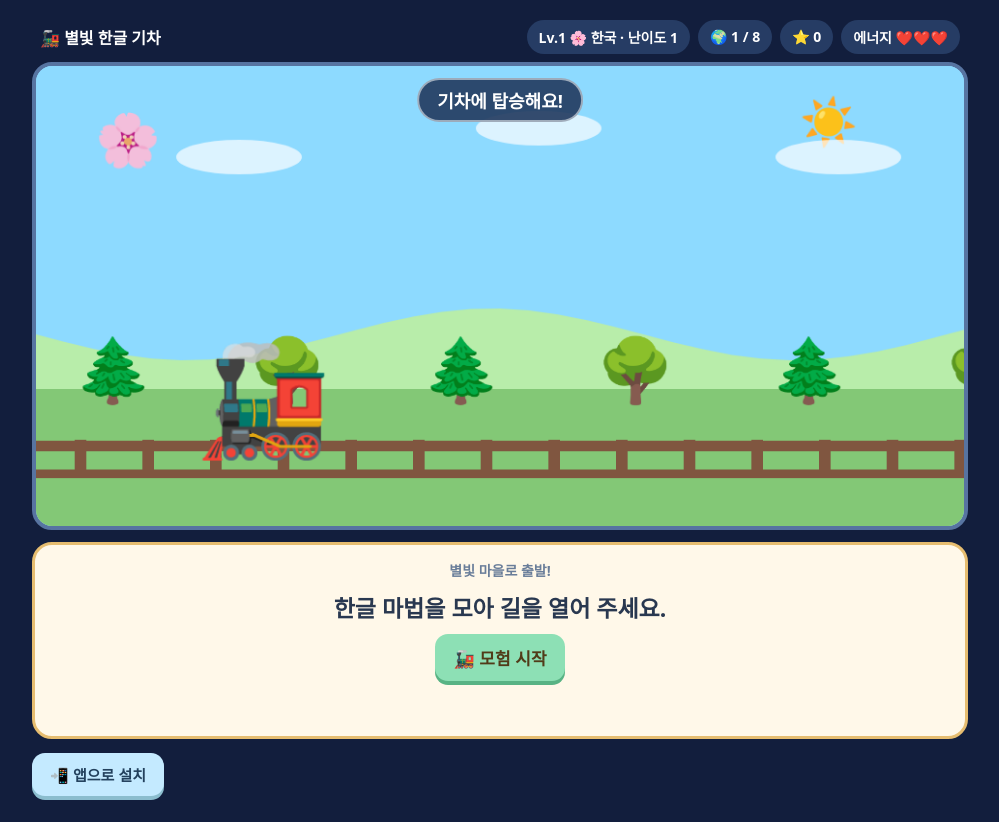
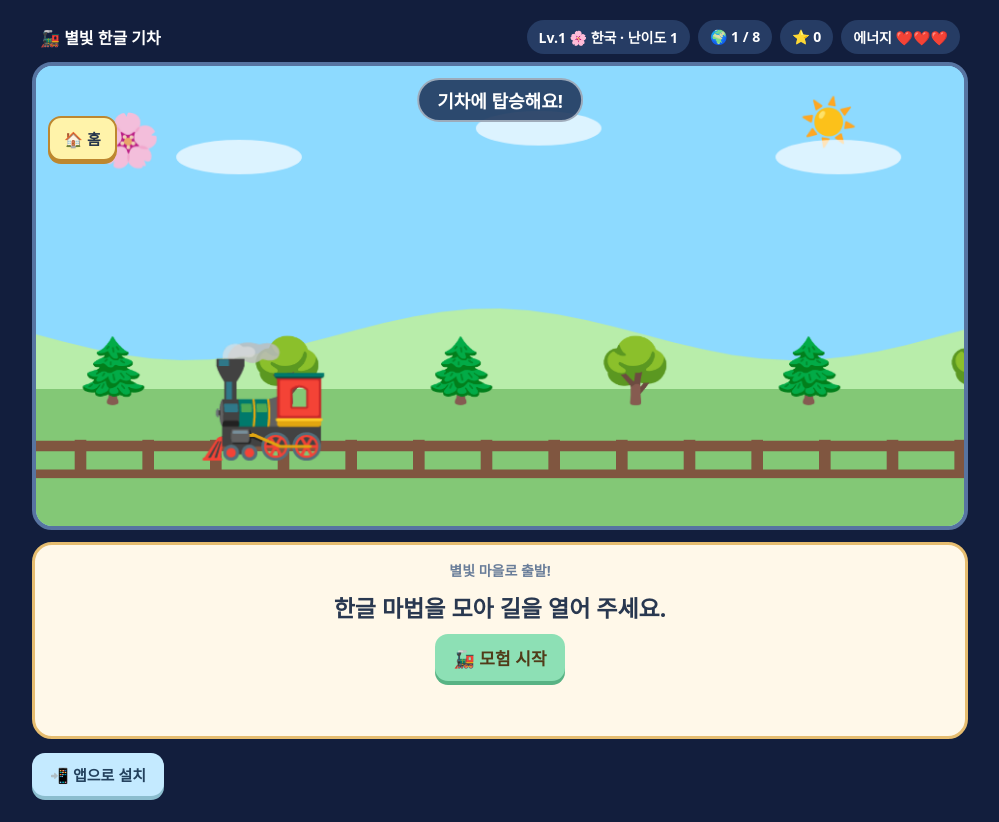
Before and after one commit to lsw53120-byte/require, a plain HTML site: page sori-hangul-webapp/rpg/index.html in a window 1280 px wide. Shown: the whole page, without its empty margins (140-1139 px from the left). Drawn offline with Linux system fonts and the light colour scheme.

Commit message:
Show home button on the initial RPG screen

```diff
--- a/sori-hangul-webapp/rpg/index.html
+++ b/sori-hangul-webapp/rpg/index.html
@@ -164,4 +164,4 @@ applyDestination=function(){
 levels.forEach((p,i)=>p.sourceIndex=i);
 const initialStart=$('start').onclick;
 $('start').onclick=()=>{shuffleMissions();initialStart()};
-</script><script src="./progress.js?v=4"></script></body></html>
+</script><script src="./progress.js?v=5"></script></body></html>
--- a/sori-hangul-webapp/rpg/progress.js
+++ b/sori-hangul-webapp/rpg/progress.js
@@ -2,7 +2,7 @@
   const key='hangul-world-rpg-progress-v1';
   const note=document.querySelector('.note'); if(note)note.remove();
   const start=document.getElementById('start');
-  const home=document.createElement('button');home.className='secondary';home.textContent='🏠 메인 화면';home.hidden=true;
+  const home=document.createElement('button');home.className='secondary';home.textContent='🏠 홈';
   home.style.cssText='position:absolute;z-index:5;top:50px;left:12px;font-size:15px;padding:10px 14px;background:#fff3aa;color:#26354c;border:2px solid #bd872f;box-shadow:0 3px #bd872f';
   home.setAttribute('aria-label','진행을 저장하고 메인 화면으로');
   document.querySelector('.screen').appendChild(home);
@@ -24,7 +24,7 @@
     try {localStorage.setItem(key,JSON.stringify({version:1,journey,level,stars,energy,state,levels,completed:[...completedLevels]}));return true;}
     catch(_){$('feedback').textContent='이 기기에서 기록을 저장하지 못했어요. 브라우저 저장 공간을 확인해 주세요.';return false;}
   }
-  home.onclick=()=>{if(save())location.reload()};
+  home.onclick=()=>{if(!active||save())location.reload()};
   const oldSetState=setState;setState=function(s){oldSetState(s);queueMicrotask(save)};
   document.addEventListener('click',()=>queueMicrotask(save));
   const originalStart=start.onclick;
--- a/sori-hangul-webapp/service-worker.js
+++ b/sori-hangul-webapp/service-worker.js
@@ -1,11 +1,11 @@
-const CACHE_NAME='sori-hangul-rpg-v4';
+const CACHE_NAME='sori-hangul-rpg-v5';
 const audio=[];
 for(let i=1;i<=6;i++)audio.push(`q${i}.mp3`);
 for(let i=0;i<9;i++)audio.push(`letter_${i}.mp3`);
 audio.push('letter_yang.mp3','word_apple.mp3','word_banana.mp3','word_cat.mp3','country_0_6.mp3','country_0_7.mp3');
 for(let country=1;country<5;country++)for(let i=0;i<8;i++)audio.push(`country_${country}_${i}.mp3`);
 for(let country=0;country<5;country++)for(let i=0;i<6;i++)audio.push(`extra_${country}_${i}.mp3`);
-const CORE=['./rpg/','./rpg/index.html','./rpg/progress.js?v=4','./rpg/hangul_voice/extra_questions.js','./manifest.webmanifest','./icon-192.png','./icon-512.png',...audio.map(x=>'./rpg/hangul_voice/'+x)];
+const CORE=['./rpg/','./rpg/index.html','./rpg/progress.js?v=5','./rpg/hangul_voice/extra_questions.js','./manifest.webmanifest','./icon-192.png','./icon-512.png',...audio.map(x=>'./rpg/hangul_voice/'+x)];
 self.addEventListener('install',event=>event.waitUntil(caches.open(CACHE_NAME).then(c=>c.addAll(CORE)).then(()=>self.skipWaiting())));
 self.addEventListener('activate',event=>event.waitUntil(caches.keys().then(keys=>Promise.all(keys.filter(k=>k.startsWith('sori-hangul-')&&k!==CACHE_NAME).map(k=>caches.delete(k)))).then(()=>self.clients.claim())));
 self.addEventListener('fetch',event=>{
```
